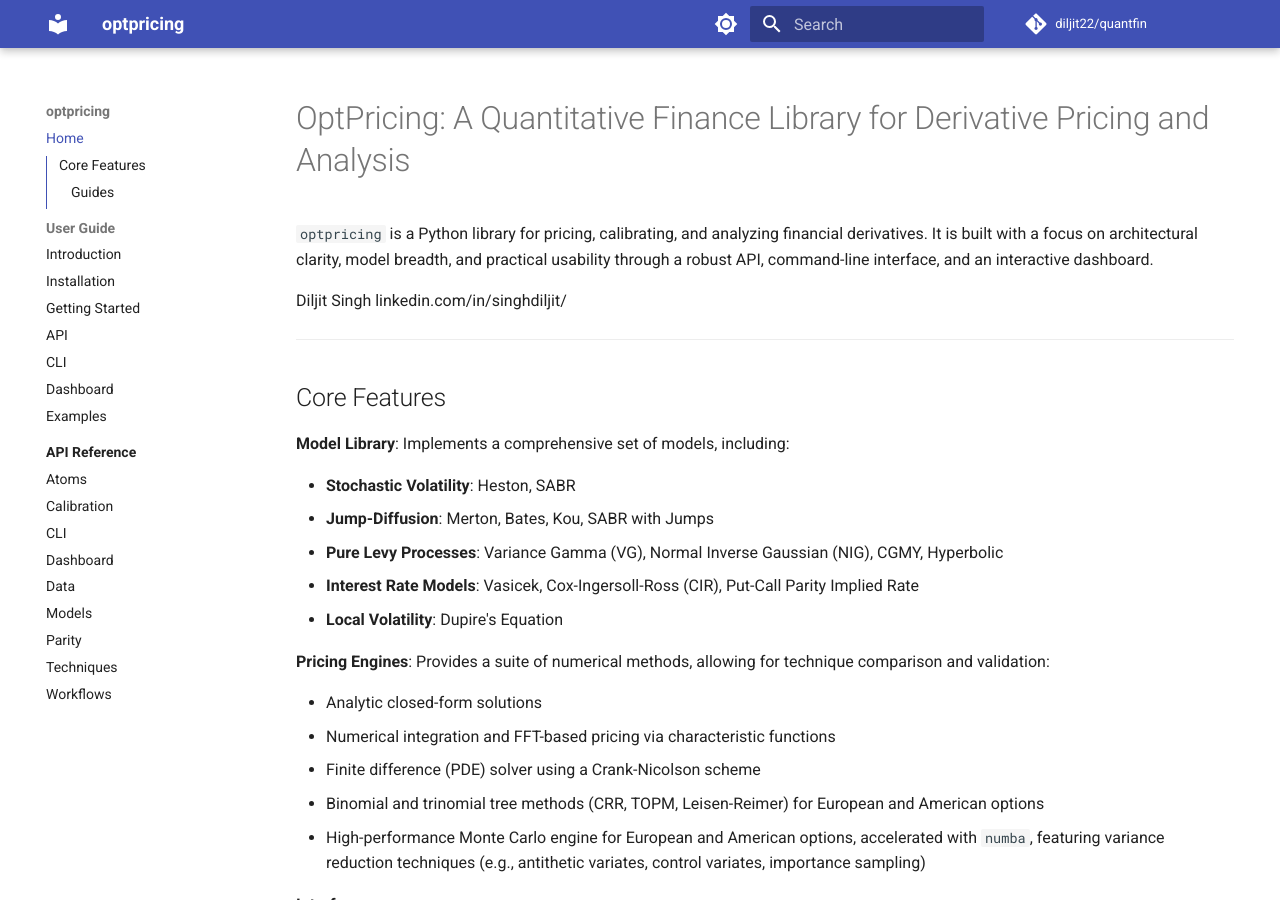
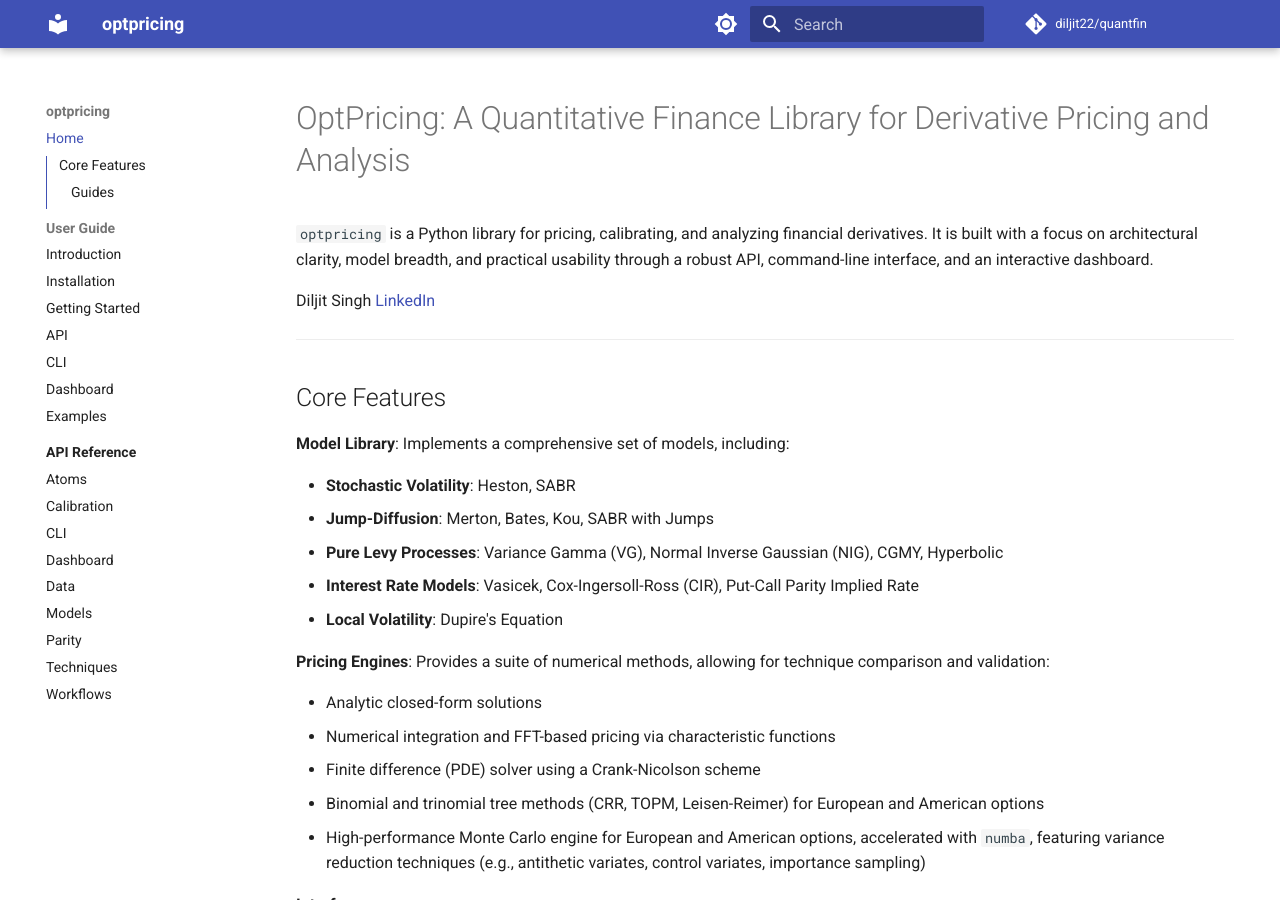
Before and after one commit to Diljit22/optpricing, an MkDocs documentation site: the page built from docs/index.md, in a window 1280 px wide and 900 px high. Built offline with MkDocs 1.6.1 and Material for MkDocs 9.7.7, drawn with Linux system fonts in a browser that asks for light colours; comment, search, counter and statistics services are not loaded.

Commit message:
fixed linkedin link

```diff
--- a/docs/index.md
+++ b/docs/index.md
@@ -3,7 +3,7 @@
 `optpricing` is a Python library for pricing, calibrating, and analyzing financial derivatives. It is built with a focus on architectural clarity, model breadth, and practical usability through a robust API, command-line interface, and an interactive dashboard.
 
 Diljit Singh
-linkedin.com/in/singhdiljit/
+[LinkedIn](https://linkedin.com/in/singhdiljit/)
 
 ---
 
```
Also changed, not shown: README.md (+1 -1 lines).
